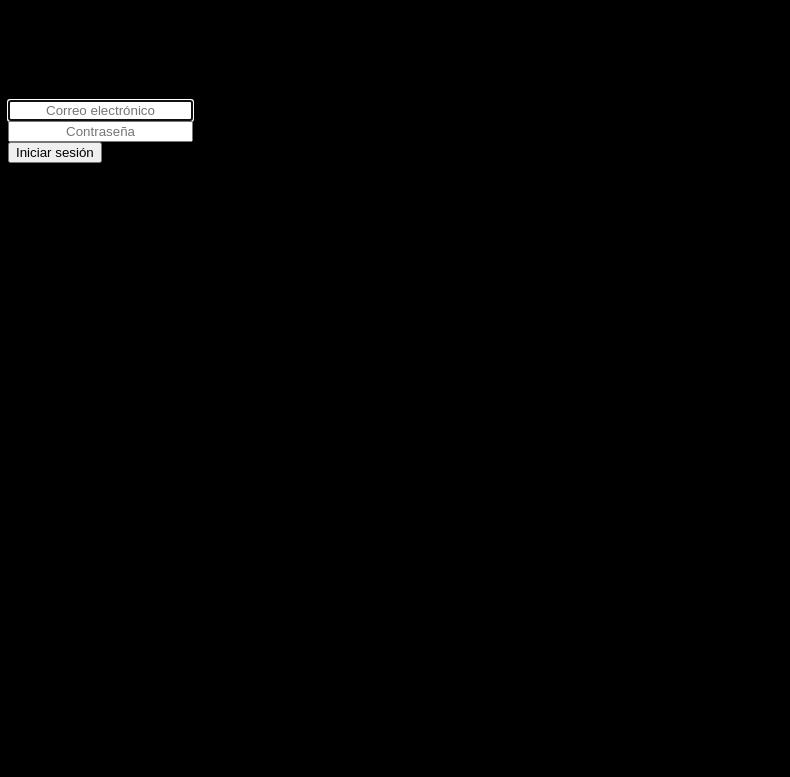
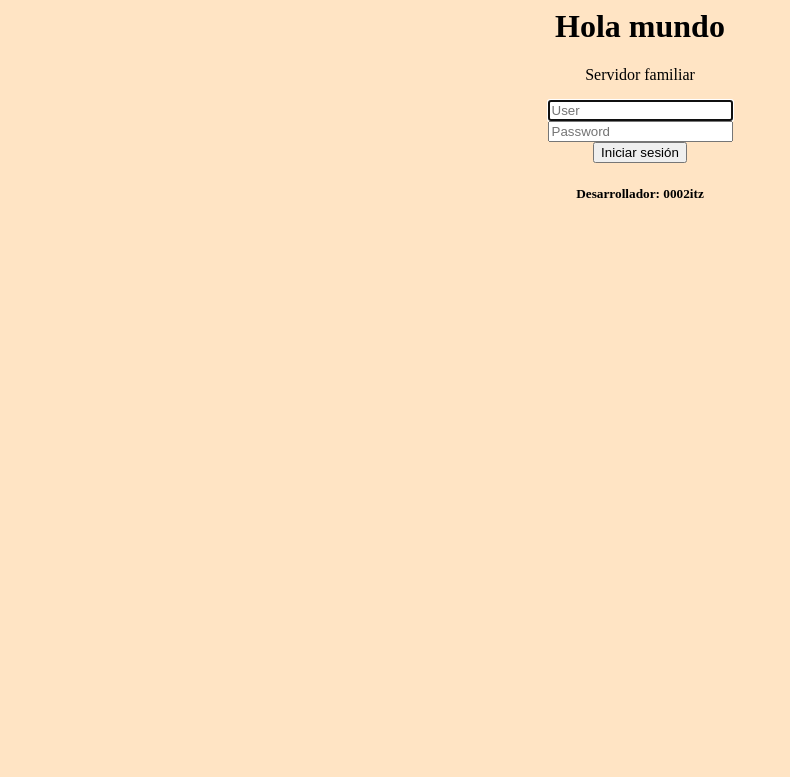
Before and after one commit to 0002itz/decorarte, a Django app: page / in a window 1280 px wide. Shown: the top 777 px of the page, without its empty margins (0-790 px from the left). Run offline with Django 4.2, Linux system fonts and the light colour scheme.

Commit message:
Centrar div de index.html

```diff
--- a/mysite/polls/static/css/styles.css
+++ b/mysite/polls/static/css/styles.css
@@ -1,6 +1,7 @@
 body{
-    background-color: black;
+    background-color: bisque;
 }
-h1,p,input,input,button{
+
+.center{
     text-align: center;
 }
--- a/mysite/polls/templates/index.html
+++ b/mysite/polls/templates/index.html
@@ -9,19 +9,19 @@
     <link href='{% static "css/styles.css" %}' rel="stylesheet">
 </head>
 <body>
-    <div>
+    <div class="center">
         <h1>Hola mundo</h1>
         <p>Servidor familiar</p>
     </div>
-    <div>
-        <input type="text" class="inputtext _55r1 _6luy" name="email" id="email" data-testid="royal_email" placeholder="Correo electrónico" autofocus="1" aria-label="Correo electrónico">
+    <div class="center">
+        <input type="text" class="inputtext _55r1 _6luy _9npi" name="email" id="email" data-testid="royal_email" placeholder="User" autofocus="1" aria-label="Correo electrónico">
         <br>
-        <input type="password" class="inputtext _55r1 _6luy _9npi" name="Contraseña" id="Contraseña" data-testid="royal_pass" placeholder="Contraseña" aria-label="Contraseña">
+        <input type="password" class="inputtext _55r1 _6luy _9npi" name="pass" id="pass" data-testid="royal_pass" placeholder="Password" aria-label="Password">
         <br>
         <button value="1" class="_42ft _4jy0 _6lth _4jy6 _4jy1 selected _51sy" name="login" data-testid="royal_login_button" type="submit" id="u_0_5_jd">Iniciar sesión</button>
     </div>
 </body>
-<footer>
+<footer class="center">
     <h5>Desarrollador: 0002itz</h5>
 </footer>
 </html>
```
